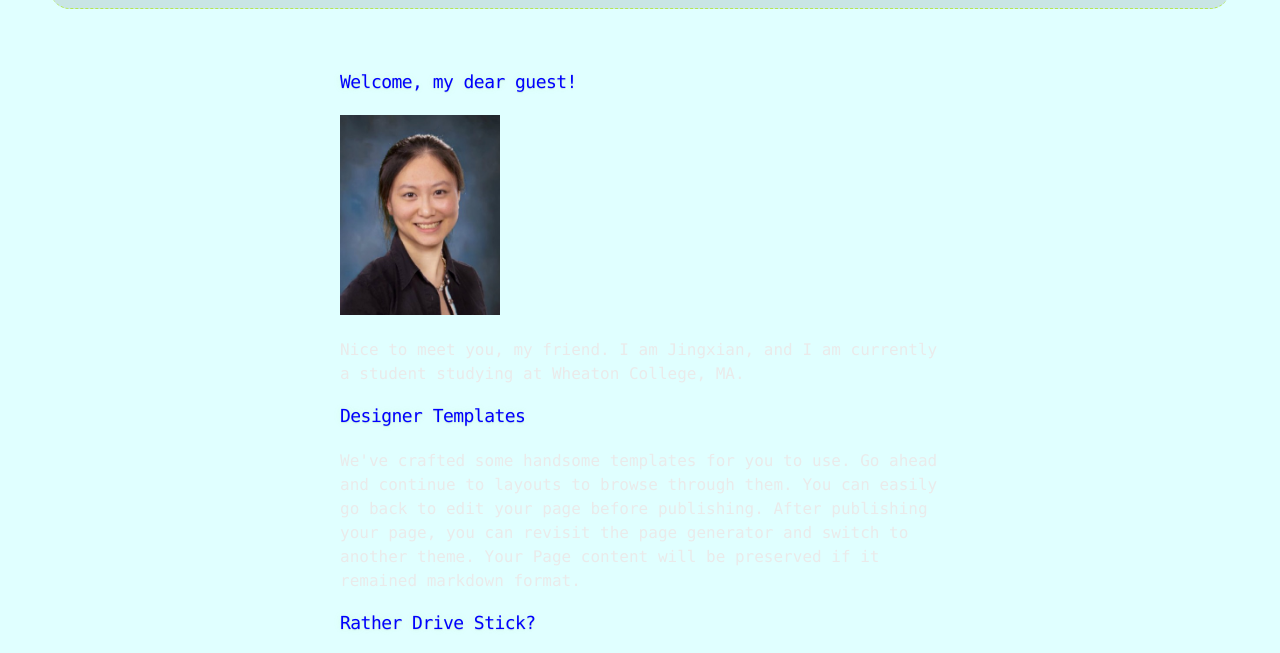
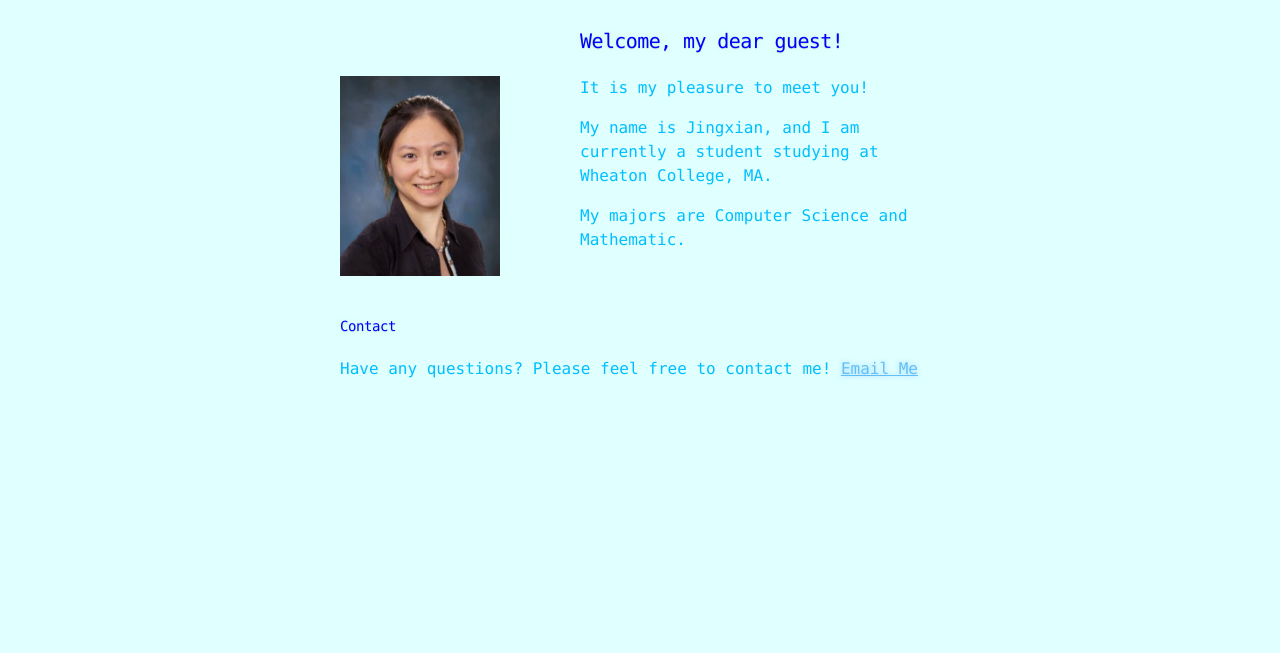
Before and after one commit to JingxianL/JingxianL.github.io, a plain HTML site: page index.html in a window 1280 px wide. Shown: the part 261-914 px from the top of the page. After the commit the page ends 800 px from the top, so only its background shows below. Drawn offline with Linux system fonts and the light colour scheme.

Commit message:
change index.html

```diff
--- a/index.html
+++ b/index.html
@@ -29,10 +29,15 @@
 
     <div class="container">
       <section id="main_content">
-        <h3>
-          <a name="welcome-to-my-pages" class="anchor" href="#welcome-to-github-pages"><span class="octicon octicon-link"></span></a>Welcome, my dear guest!</h3>
+          <h3 id ="welcome" ><a name="welcome-to-my-pages" class="anchor" href="#welcome-to-github-pages"><span class="octicon octicon-link"></span></a>Welcome, my dear guest!</h3>
           <img src="images/myphoto.jpg" id="myPhoto" style: "width=160px; height=200px"/>
-          <p>Nice to meet you, my friend. I am Jingxian, and I am currently a student studying at Wheaton College, MA. </p>
+
+          <div class="introduction">
+
+            <p>It is my pleasure to meet you!</p>
+            <p>My name is Jingxian, and I am currently a student studying at Wheaton College, MA. </p>
+            <p>My majors are Computer Science and Mathematic.</p>
+          </div>
         <!--   <p>This automatic page generator is the easiest way to create beautiful pages for all of your projects. Author your page content here using GitHub Flavored Markdown, select a template crafted by a designer, and publish. After your page is generated, you can check out the new branch:</p> -->
 
           <!-- <pre><code>$ cd your_repo_root/repo_name
@@ -42,7 +47,7 @@
  -->
           <!-- <p>If you're using the GitHub for Mac, simply sync your repository and you'll see the new branch.</p> -->
 
-        <h3>
+        <!-- <h3>
           <a name="designer-templates" class="anchor" href="#designer-templates"><span class="octicon octicon-link"></span></a>Designer Templates</h3>
 
           <p>We've crafted some handsome templates for you to use. Go ahead and continue to layouts to browse through them. You can easily go back to edit your page before publishing. After publishing your page, you can revisit the page generator and switch to another theme. Your Page content will be preserved if it remained markdown format.</p>
@@ -53,10 +58,18 @@
 
         <h3>
           <a name="authors-and-contributors" class="anchor" href="#authors-and-contributors"><span class="octicon octicon-link"></span></a>Authors and Contributors</h3>
-          <p>You can <a href="https://github.com/blog/821" class="user-mention">@mention</a> a GitHub username to generate a link to their profile. The resulting <code>&lt;a&gt;</code> element will link to the contributor's GitHub Profile. For example: In 2007, Chris Wanstrath (<a href="https://github.com/defunkt" class="user-mention">@defunkt</a>), PJ Hyett (<a href="https://github.com/pjhyett" class="user-mention">@pjhyett</a>), and Tom Preston-Werner (<a href="https://github.com/mojombo" class="user-mention">@mojombo</a>) founded GitHub.</p>
-        <h3>
-          <a name="support-or-contact" class="anchor" href="#support-or-contact"><span class="octicon octicon-link"></span></a>Support or Contact</h3>
-          <p>Having trouble with Pages? Check out the documentation at <a href="http://help.github.com/pages">http://help.github.com/pages</a> or contact <a href="mailto:support@github.com">support@github.com</a> and we’ll help you sort it out.</p>
+          <p>You can <a href="https://github.com/blog/821" class="user-mention">@mention</a> a GitHub username to generate a link to their profile. The resulting <code>&lt;a&gt;</code> element will link to the contributor's GitHub Profile. For example: In 2007, Chris Wanstrath (<a href="https://github.com/defunkt" class="user-mention">@defunkt</a>), PJ Hyett (<a href="https://github.com/pjhyett" class="user-mention">@pjhyett</a>), and Tom Preston-Werner (<a href="https://github.com/mojombo" class="user-mention">@mojombo</a>) founded GitHub.</p> -->
+          <br>
+
+
+          <br>
+        <div class="contact">
+          <h4>
+            <a name="support-or-contact" class="anchor" href="#support-or-contact"><span class="octicon octicon-link"></span></a>Contact</h4>
+          <!-- <p>Having trouble with Pages? Check out the documentation at <a href="http://help.github.com/pages">http://help.github.com/pages</a> or contact <a href="mailto:support@github.com">support@github.com</a> and we’ll help you sort it out.</p> -->
+          <p>Have any questions? Please feel free to contact me! <a href="mailto:jingxian.liu@gmail.com"> Email Me </a> </p>
+        </div>
+
       </section>
     </div>
 
--- a/stylesheets/stylesheet.css
+++ b/stylesheets/stylesheet.css
@@ -6,7 +6,7 @@ body {
   margin: 50px;
   padding: 0;
   background:  #E0FFFF;
-  color: #eaeaea;
+  color: #00BFFF;
   font: 16px;
   line-height: 1.5;
   font-family: Monaco, "Bitstream Vera Sans Mono", "Lucida Console", Terminal, monospace;
@@ -15,7 +15,7 @@ body {
 /* General & 'Reset' Stuff */
 
 .container {
-  width: 90%;
+  width: 100%;
   max-width: 600px;
   margin: -10px auto;
   margin-top: 5%;
@@ -43,12 +43,14 @@ li {
 
 header {
   background: rgba(0, 0, 0, 0.1);
-  width: 100%;
+  width: 80%;
   border-bottom: 1px dashed #b5e853;
   padding: 20px 0;
   margin: 0 0 40px 0;
+  margin-left: 10%;
   /*background-color: #f6f6f6;*/
   border-radius:20px;
+
 }
 
 header h1 {
@@ -109,6 +111,12 @@ h1, h2, h3, h4, h5, h6 {
                0 0 10px rgba(181, 232, 83, 0.1);
 }
 
+
+.introduction {
+  margin-left: 40%;
+
+}
+
 #main_content h1 {
   font-size: 30px;
 }
@@ -118,9 +126,13 @@ h1, h2, h3, h4, h5, h6 {
 }
 
 #main_content h3 {
-  font-size: 18px;
+  font-size: 20px;
 }
 
+#welcome{
+  margin-top: -5%;
+  margin-left: 40%;
+}
 #main_content h4 {
   font-size: 14px;
 }
@@ -135,11 +147,12 @@ h1, h2, h3, h4, h5, h6 {
   font-size: 12px;
   text-transform: uppercase;
   color: #999;
-  margin: 0 0 5px 0;
+  margin: 0 0 0px 0;
 }
 
-.myPhoto {
-  position: inline-block;
+#myPhoto {
+  position: block;
+  float: left;
 }
 dt {
   font-style: italic;
@@ -202,6 +215,9 @@ hr {
   color: #b5e853;
 }
 
+#contact {
+  float: left;
+}
 /* Buttons
 */
 
```
